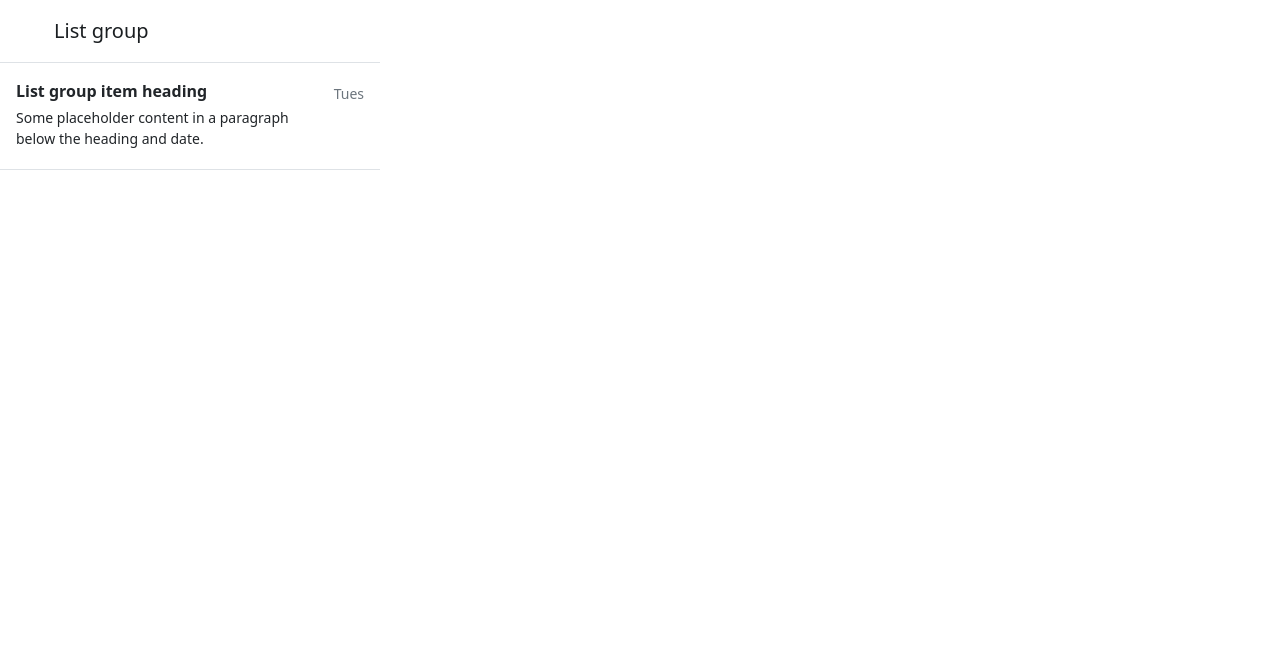
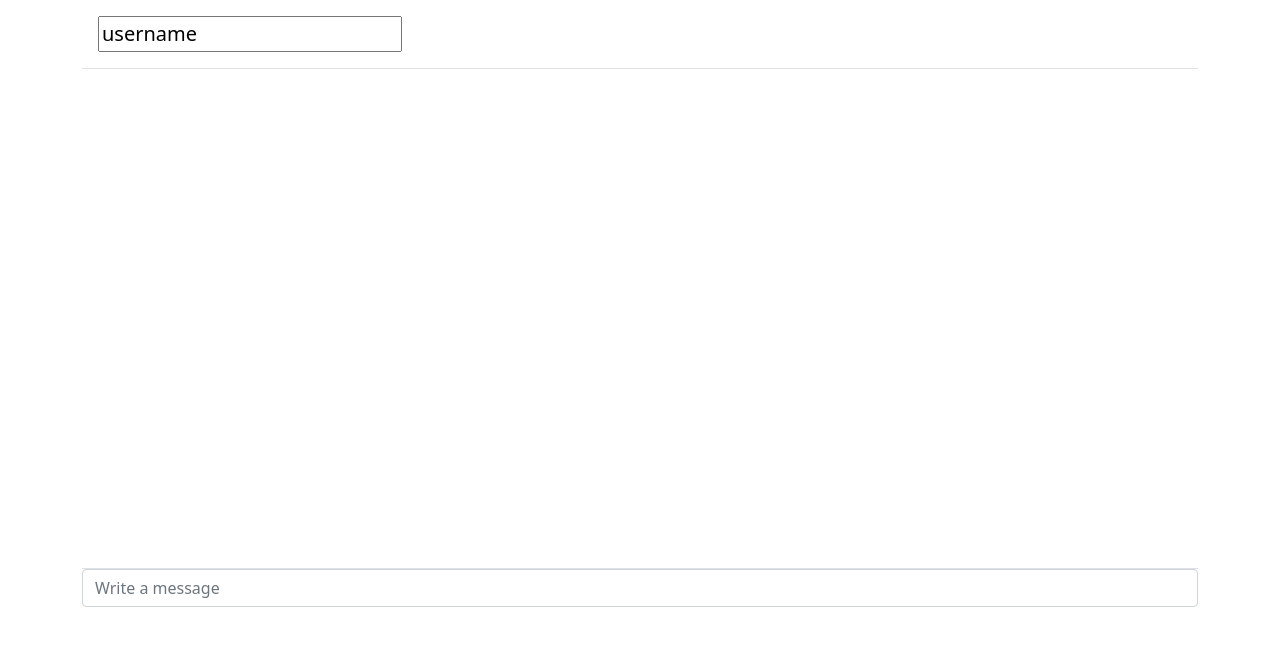
Before and after one commit to GlaudistonNeto/vue-chat, a Vue app: page / in a window 1280 px wide. Shown: the top 646 px of the page. Built offline with nearby package versions, Linux system fonts and the light colour scheme.

Commit message:
almost done

```diff
--- a/src/App.vue
+++ b/src/App.vue
@@ -1,26 +1,51 @@
 <template>
-<div>
-  <div class="d-flex flex-column align-items-stretch flex-shrink-0 bg-white" style="width: 380px;">
-      <a href="/" class="d-flex align-items-center flex-shrink-0 p-3 link-dark text-decoration-none border-bottom">
-        <svg class="bi me-2" width="30" height="24"><use xlink:href="#bootstrap"></use></svg>
-        <span class="fs-5 fw-semibold">List group</span>
-      </a>
+<div class="container">
+  <div class="d-flex flex-column align-items-stretch flex-shrink-0 bg-white">
+      <div class="d-flex align-items-center flex-shrink-0 p-3 link-dark text-decoration-none border-bottom">
+        <input class="fs-5 fw-semibold" v-model="username">
+      </div>
       <div class="list-group list-group-flush border-bottom scrollarea">
-        <a href="#" class="list-group-item list-group-item-action py-3 lh-tight">
+        <div class="list-group-item list-group-item-action py-3 lh-tight"
+          v-for="message in messages" :key="message"
+        >
           <div class="d-flex w-100 align-items-center justify-content-between">
-            <strong class="mb-1">List group item heading</strong>
-            <small class="text-muted">Tues</small>
+            <strong class="mb-1">{{ message.username }}</strong>
           </div>
-          <div class="col-10 mb-1 small">Some placeholder content in a paragraph below the heading and date.</div>
-        </a>
+          <div class="col-10 mb-1 small">{{ message.message }}</div>
+        </div>
       </div>
     </div>
+    <form @submit.prevent="submit">
+      <input class="form-control" placeholder="Write a message" v-model="message">
+    </form>
   </div>
 </template>
 
 <script>
+import {ref} from 'vue';
+export default {
+  name: 'App',
+  setup() {
+    const username = ref('username');
+    const messages = ref([]);
+    const message = ref('');
 
-export default {
-  name: 'App'
+    const submit = () => {
+
+    }
+
+    return {
+      username,
+      messages,
+      message,
+      submit
+    }
+  }
 }
 </script>
+
+<style scoped>
+.scrollarea {
+  min-height: 500px;
+}
+</style>
```
